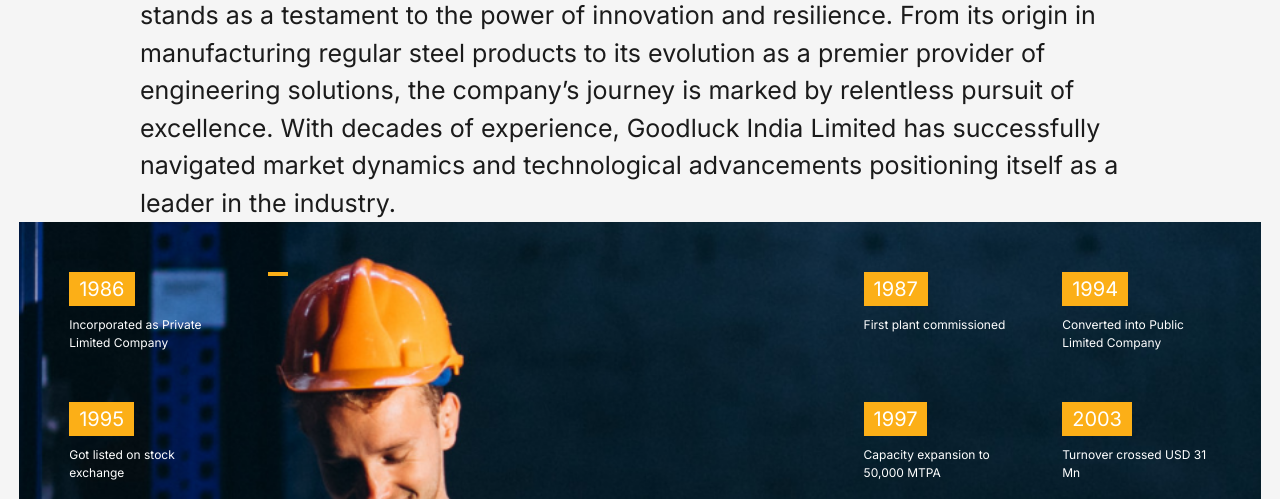
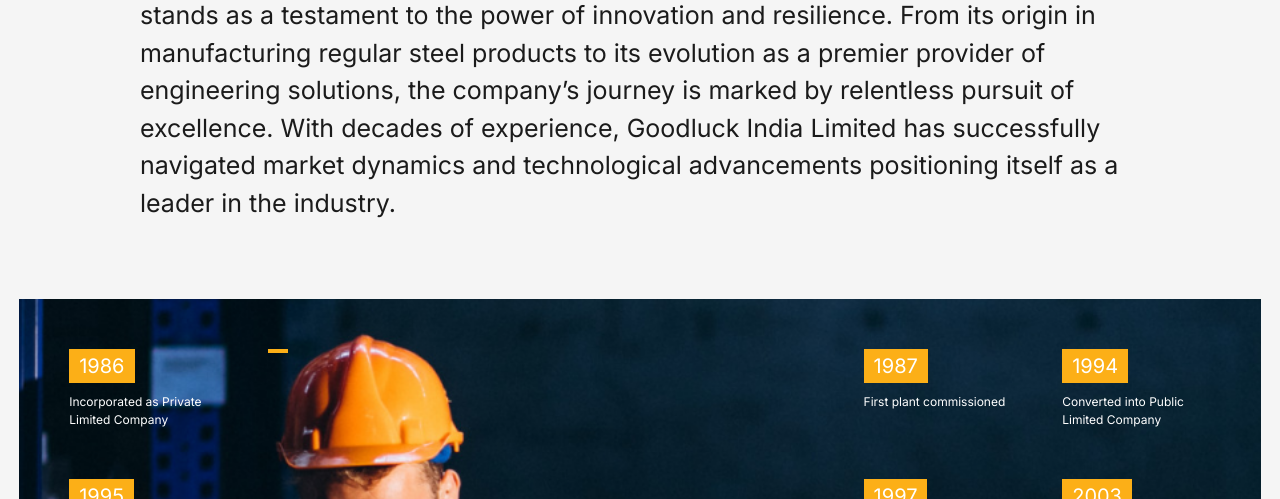
Before and after one commit to shivakar005/goodluck, a plain HTML site: page index.html in a window 1280 px wide. Shown: the part 1042-1541 px from the top of the page. Drawn offline with nearby package versions, Linux system fonts and the light colour scheme.

Commit message:
about us container

```diff
--- a/assets/css/home.css
+++ b/assets/css/home.css
@@ -58,6 +58,9 @@
     margin-top: 10px;
 }
 
+.about--container-b {
+    padding-bottom: clamp(40px,6vw,100px);
+}
 .chairman--section {
     display: flex;
     padding-top: 150px;
--- a/index.html
+++ b/index.html
@@ -158,7 +158,7 @@
         </div>
 
 
-        <div class="about--container">
+        <div class="about--container about--container-b">
             <div class="about--container__title" data-aos="fade-up"
             data-aos-duration="1000">
                 <h2 class="bg-title">goodluck</h2>
```
